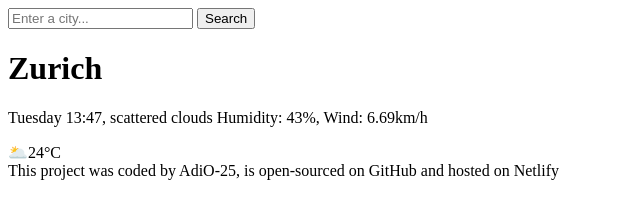
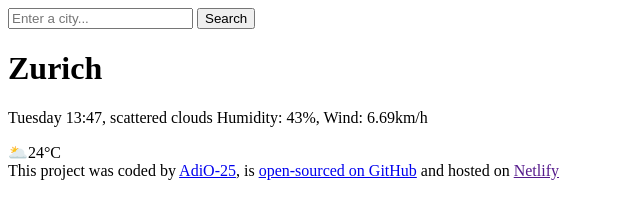
Before and after one commit to AdiO-25/meteo-hub, a plain HTML site: page index.html in a window 1280 px wide. Shown: the whole page, without its empty margins (0-640 px from the left). Drawn offline with Linux system fonts and the light colour scheme.

Commit message:
Added links to footer

```diff
--- a/index.html
+++ b/index.html
@@ -17,8 +17,13 @@
       🌥️24°C
     </main>
     <footer>
-      This project was coded by AdiO-25, is open-sourced on GitHub and hosted on
-      Netlify
+      This project was coded by
+      <a href="https://github.com/AdiO-25" target="_blank">AdiO-25</a>, is
+      <a href="https://github.com/AdiO-25/meteo-hub" target="_blank"
+        >open-sourced on GitHub</a
+      >
+      and hosted on
+      <a href="" target="_blank">Netlify</a>
     </footer>
   </body>
 </html>
```
